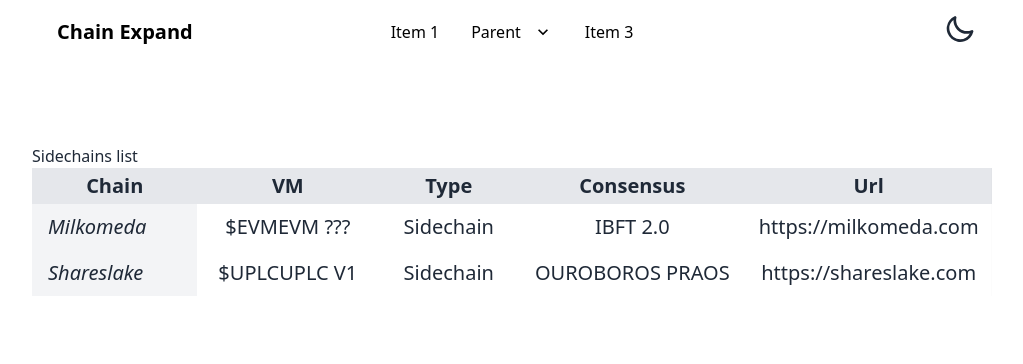
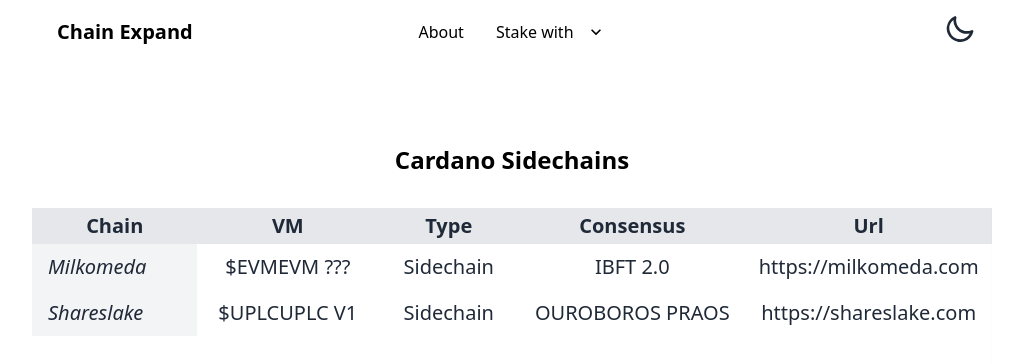
Before and after one commit to boost-pool/cardano-sidechains, a Next.js app: page / in a window 1280 px wide. Shown: the top 364 px of the page, without its empty margins (128-1151 px from the left). Built offline with nearby package versions, Linux system fonts and the light colour scheme.

Commit message:
add extra info

```diff
--- a/components/Header.tsx
+++ b/components/Header.tsx
@@ -13,37 +13,35 @@
           <label tabIndex={0} className="btn btn-ghost lg:hidden">
             <svg xmlns="http://www.w3.org/2000/svg" className="h-5 w-5" fill="none" viewBox="0 0 24 24" stroke="currentColor"><path strokeLinecap="round" strokeLinejoin="round" strokeWidth="2" d="M4 6h16M4 12h8m-8 6h16" /></svg>
           </label>
-          <ul tabIndex={0} className="menu menu-compact dropdown-content mt-3 p-2 shadow rounded-box w-52 ">
-            <li><a >Item 12</a></li>
+          <ul tabIndex={0} className="menu menu-compact dropdown-content mt-3 p-2 shadow rounded-box w-52 bg-white dark:bg-black">
+            <li><a className="bg-white dark:bg-black">About2</a></li>
             <li tabIndex={0}>
-              <a className="justify-between">
-                Parent
+              <a className="justify-between bg-white dark:bg-black">
+                Stake with
                 <svg className="fill-current" xmlns="http://www.w3.org/2000/svg" width="24" height="24" viewBox="0 0 24 24"><path d="M8.59,16.58L13.17,12L8.59,7.41L10,6L16,12L10,18L8.59,16.58Z"/></svg>
               </a>
-              <ul className="p-2">
-                <li><a>Submenu 1</a></li>
-                <li><a>Submenu 2</a></li>
+              <ul className="p-2 bg-white dark:bg-black">
+                <li><a className="bg-white dark:bg-black">[BOOST]</a></li>
+                <li><a className="bg-white dark:bg-black">[CRFA]</a></li>
               </ul>
             </li>
-            <li><a>Item 3</a></li>
           </ul>
         </div>
         <a className="btn btn-ghost normal-case text-xl">Chain Expand</a>
       </div>
       <div className="navbar-center hidden lg:flex">
         <ul className="menu menu-horizontal px-1 text-black dark:text-white">
-          <li><a>Item 1</a></li>
+          <li><a className="bg-white dark:bg-black">About</a></li>
           <li tabIndex={0}>
-            <a>
-              Parent
+            <a className="bg-white dark:bg-black">
+              Stake with
               <svg className="fill-current" xmlns="http://www.w3.org/2000/svg" width="20" height="20" viewBox="0 0 24 24"><path d="M7.41,8.58L12,13.17L16.59,8.58L18,10L12,16L6,10L7.41,8.58Z"/></svg>
             </a>
             <ul className="p-2">
-              <li><a>Submenu 1</a></li>
-              <li><a>Submenu 2</a></li>
+              <li><a className="bg-white dark:bg-black">[BOOST]</a></li>
+              <li><a className="bg-white dark:bg-black">[CRFA]</a></li>
             </ul>
           </li>
-          <li><a>Item 3</a></li>
         </ul>
       </div>
       <div className="navbar-end" >
--- a/components/Table/Table.tsx
+++ b/components/Table/Table.tsx
@@ -17,7 +17,7 @@
 
   return <div className="md:px-20 lg:px-40"
     >
-    <h1>Sidechains list</h1>
+    <p className="text-2xl text-center pb-8 font-bold text-black dark:text-white">Cardano Sidechains</p>
     {/* @ts-ignore*/}
     <div className="drawer drawer-end">
       <input id="my-drawer-4" type="checkbox" className="drawer-toggle" />
@@ -59,12 +59,23 @@
       <div className="drawer-side bg-transparent/8">
         <label htmlFor="my-drawer-4" className="drawer-overlay"></label>
         <div className="menu p-4 bg-transparent/80 text-base-content w-72 md:w-2/3">
-          <p className="w-80">Description:</p>
+          <p className="w-80 font-black">Description:</p>
           {/* @ts-ignore*/}
           <p className="pr-12 mr-2 md:pr-2 md:mr-4">{selectedChain.description}</p>
           <br/>
+          <p className="w-80 font-black">Goal:</p>
           {/* @ts-ignore*/}
-          <p className="w-80">Projects using {selectedChain.chain}: []</p>
+          <p className="pr-12 mr-2 md:pr-2 md:mr-4">{selectedChain.goal}</p>
+          <p className="w-80 font-black">USPs:</p>
+          {/* @ts-ignore*/}
+          <p className="pr-12 mr-2 md:pr-2 md:mr-4">{selectedChain.USPs}</p>
+          {/* @ts-ignore*/}
+          <p className="w-80 font-black">Wallets:</p>
+          {/* @ts-ignore*/}
+          <p className="pr-12 mr-2 md:pr-2 md:mr-4">{JSON.stringify(selectedChain.walletsCompatibility)}</p>
+          {/* @ts-ignore*/}
+          <p className="w-80 font-black">Projects using {selectedChain.chain}:</p>
+          <p className="pr-12 mr-2 md:pr-2 md:mr-4">[...]</p>
         </div>
       </div>
     </div>
```
